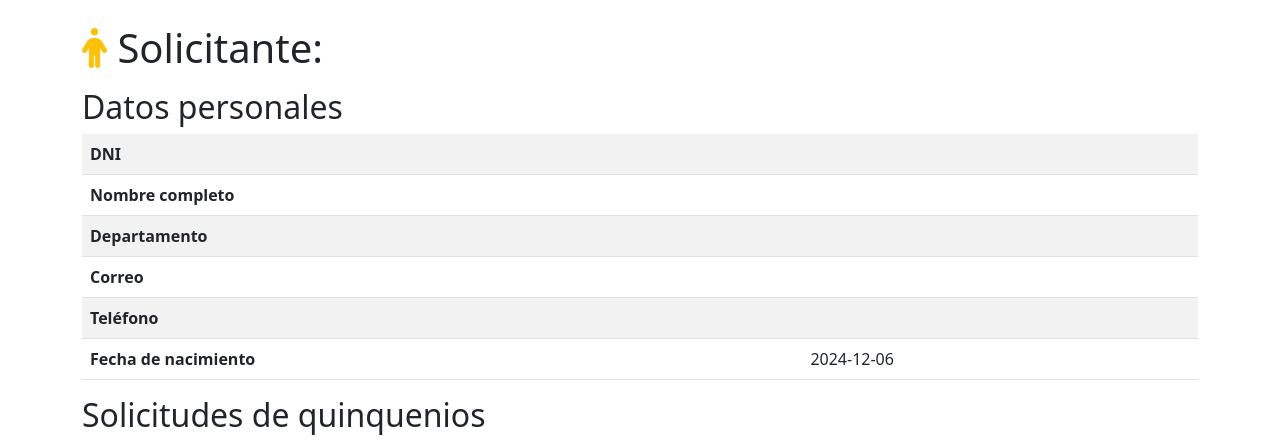
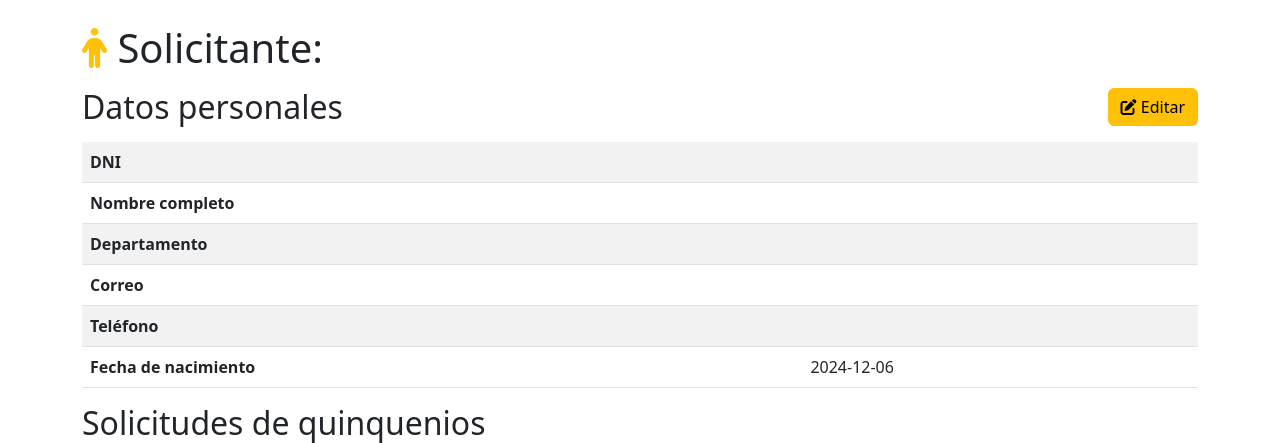
Before and after one commit to juananruiz/quinque, a Symfony app: template templates/intranet/quinque/admin/persona/show.html.twig in a window 1280 px wide. Shown: the part 56-499 px from the top of the page. Run offline with Twig, Linux system fonts and the light colour scheme; the template is opened without the code that fills it, so the values that code supplies are empty; some libraries are stand-ins or nearby versions.

Commit message:
Agrega botón para editar datos personales

```diff
--- a/templates/intranet/quinque/admin/persona/show.html.twig
+++ b/templates/intranet/quinque/admin/persona/show.html.twig
@@ -6,8 +6,14 @@
 
 {% block body %}
     <h1 class="mb-3"><i class="fas fa-person text-warning"></i> Solicitante: {{ persona.nombre }} {{ persona.apellidos }}</h1>
-    <section aria-labelledby="datos-personalES">
-        <h2 id="datos-solicitante">Datos personales</h2>
+    <section aria-labelledby="datos-personales">
+        <div class="row">
+            <h2 class="col-6">Datos personales</h2>
+            <div class="col-6 text-end">
+                    <a href="{{ path('quinque_persona_edit', {'id': persona.id}) }}"
+                    class="btn btn-warning mb-3"><i class="fas fa-edit"></i> Editar</a>
+            </div>
+        </div>
         <table class="table table-striped">
             <tbody>
                 <tr>
```
Also changed, not shown: templates/intranet/quinque/admin/solicitud/show.html.twig (+6 -5 lines).
